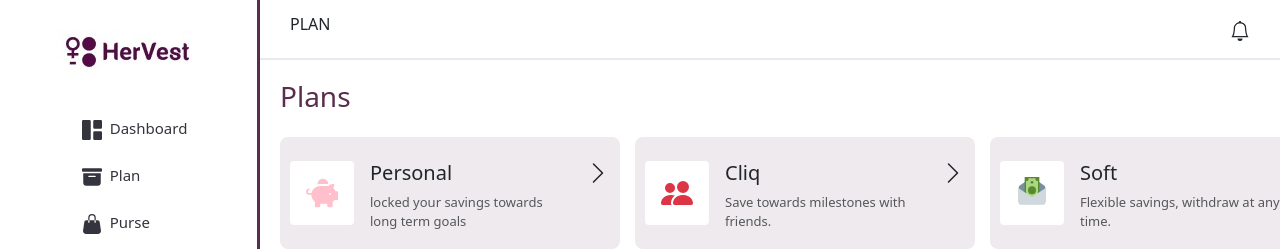
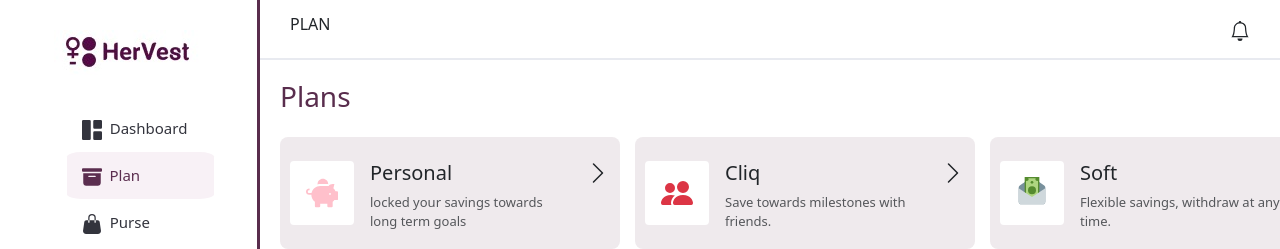
Before and after one commit to segzy2baba/LibertyDash, a React (Vite) app in the folder AdminDash/: page / in a window 1280 px wide. Shown: the top 249 px of the page. Built offline with nearby package versions, Linux system fonts and the light colour scheme; a web font is replaced by a local one.

Commit message:
update active class on side plan

```diff
--- a/AdminDash/src/App.css
+++ b/AdminDash/src/App.css
@@ -10,6 +10,13 @@
   --brown: #5b2e4f !important;
   /* --brown: var(--brown); */
   /* --dark: #262B47; */
+}
+
+.active {
+  color: var(--brown);
+  background-color: #F8F1F6;
+  border-radius: 10%;
+ width: 95%;
 }
 
 
--- a/AdminDash/src/components/Sidebar.jsx
+++ b/AdminDash/src/components/Sidebar.jsx
@@ -42,8 +42,8 @@
           </Link>
         </div>
         <div className="con-sidebar-list-item">
-          <Link to="/plan">
-            <li className="sidebar-list-item">
+          <Link to="/">
+            <li className="sidebar-list-item active">
               <BsFillArchiveFill className="icon" /> Plan
             </li>
           </Link>
```
